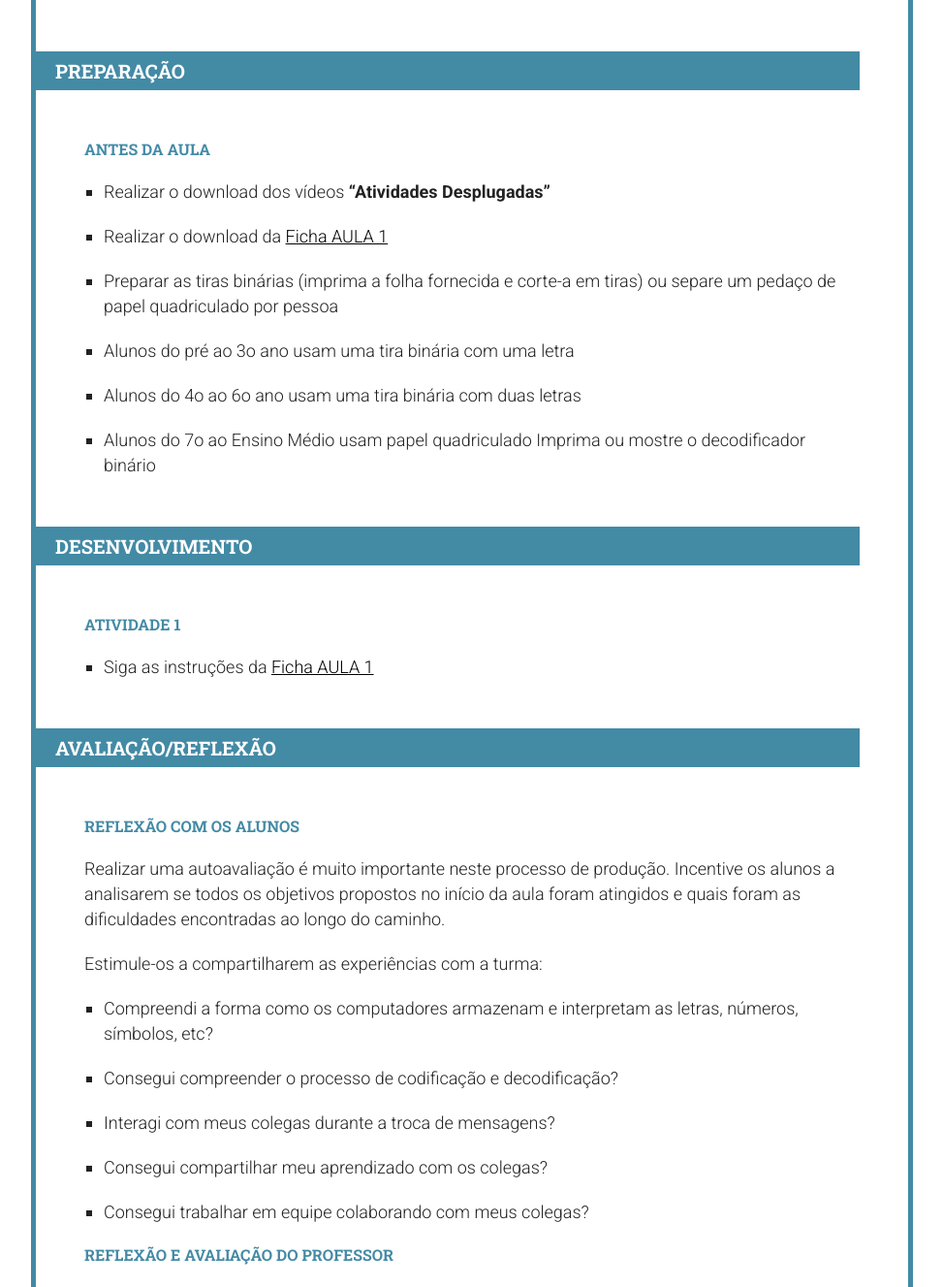
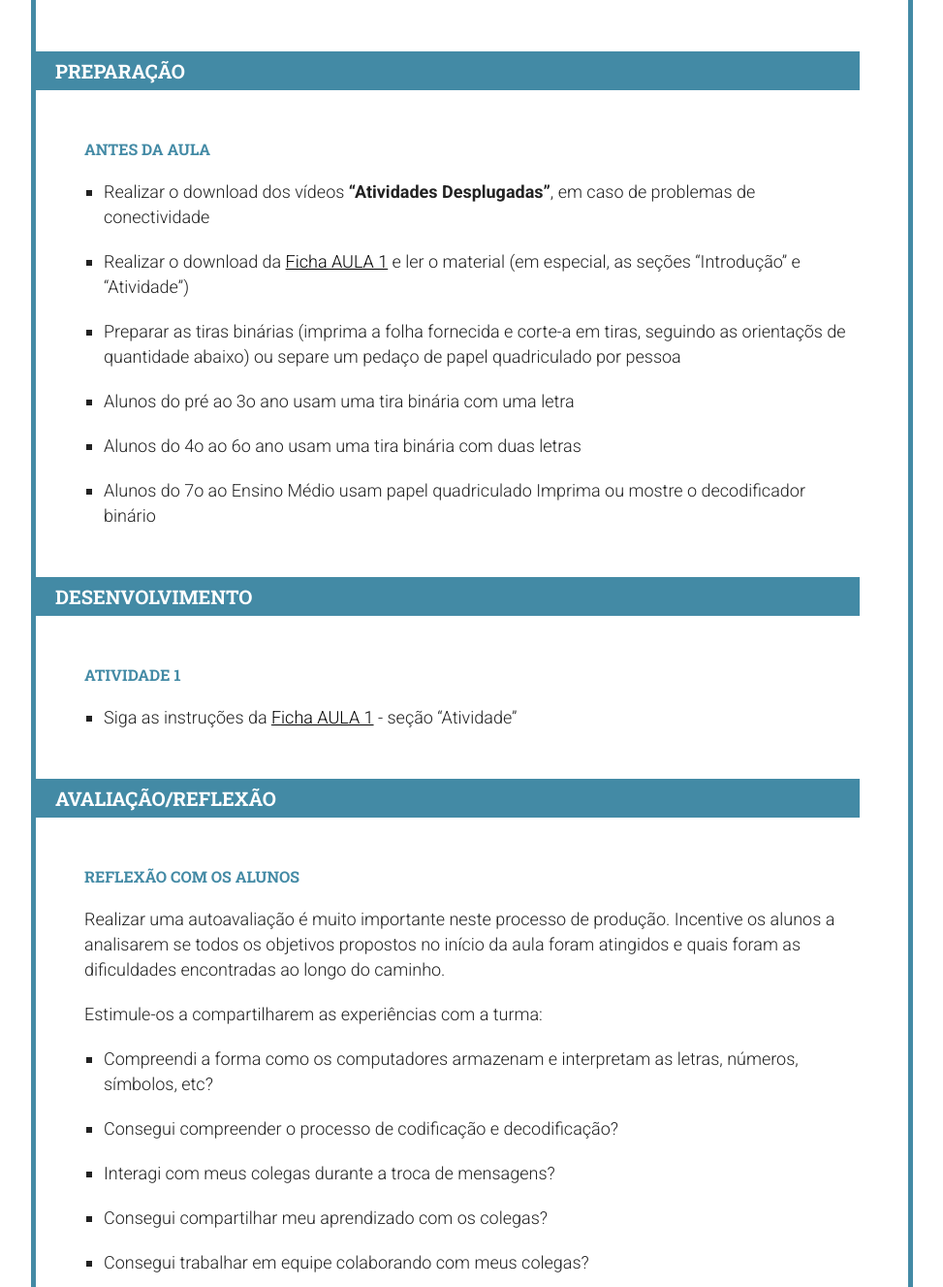
Before and after one commit to Programae/blocos, a Jekyll site: the page built from _posts/2015-01-01-aula02.md, in a window 1280 px wide and 1400 px high, scrolled down 2030 px, cut to the strip 73-1400 px from the top of the window. Shown: the whole strip at 97% size, without its empty margins (153-1126 px from the left). Built offline with Jekyll 4.4.1, drawn with Linux system fonts in a browser that asks for light colours; nearby versions of some CDN libraries; library files that are not in the unit come from our copies; some of the changed text lies outside the part shown.

Commit message:
Alterações - aula 2
Adição de pdfs para materiais específicos
Pequenas alterações no texto.

```diff
--- a/_posts/2015-01-01-aula02.md
+++ b/_posts/2015-01-01-aula02.md
@@ -22,8 +22,9 @@ tags: [scratch, codeorg, programaê, tutorial]
 - Decodificação Binária
 
 ## Materiais
-- Decodificador binário
-- Papel quadriculado ou tiras binárias
+- [Decodificador binário](/blocos/pdf/Decodificador.pdf)
+- Papel quadriculado ou
+[tiras binárias](/blocos/pdf/TirasBinarias.pdf)
 - Canetas hidrográficas
 - [Ficha AULA 1](/blocos/pdf/Ficha%201-IntroducaoCienciadaComputacao.pdf)
 
@@ -41,9 +42,9 @@ tags: [scratch, codeorg, programaê, tutorial]
 
 ### Antes da aula
 
- - Realizar o download dos vídeos **“Atividades Desplugadas”**
- - Realizar o download da [Ficha AULA 1](/blocos/pdf/Ficha%201-IntroducaoCienciadaComputacao.pdf)
- - Preparar as tiras binárias (imprima a folha fornecida e corte-a em tiras) ou separe um pedaço de papel quadriculado por pessoa
+ - Realizar o download dos vídeos **“Atividades Desplugadas”**, em caso de problemas de conectividade
+ - Realizar o download da [Ficha AULA 1](/blocos/pdf/Ficha%201-IntroducaoCienciadaComputacao.pdf) e ler o material (em especial, as seções "Introdução" e "Atividade")
+ - Preparar as tiras binárias (imprima a folha fornecida e corte-a em tiras, seguindo as orientaçõs de quantidade abaixo) ou separe um pedaço de papel quadriculado por pessoa
 
   -  Alunos do pré ao 3o ano usam uma tira binária com uma letra
 
@@ -56,7 +57,7 @@ Imprima ou mostre o decodificador binário
 ## Desenvolvimento
 
 ### Atividade 1
- - Siga as instruções da [Ficha AULA 1](/blocos/pdf/Ficha%201-IntroducaoCienciadaComputacao.pdf)
+ - Siga as instruções da [Ficha AULA 1](/blocos/pdf/Ficha%201-IntroducaoCienciadaComputacao.pdf) - seção "Atividade"
 
 
 ## Avaliação/reflexão
@@ -80,3 +81,7 @@ Estimule-os a compartilharem as experiências com a turma:
  - O que preciso melhorar?
  - Todos os alunos conseguiram concluir a proposta do “Faça você mesmo”? Quantos concluíram?
  - Quais foram as ocorrências que impediram a conclusão da atividade?
+
+ **Termômetro de aula e feedback**
+
+ Oriente os alunos a preencherem o termômetro de aula - disponível [neste link](http://goo.gl/FbZvEh). Além disso, não esqueça de preencher o seu formulário individual de feedback da aula.
```
Also changed, not shown: 2 other files.
